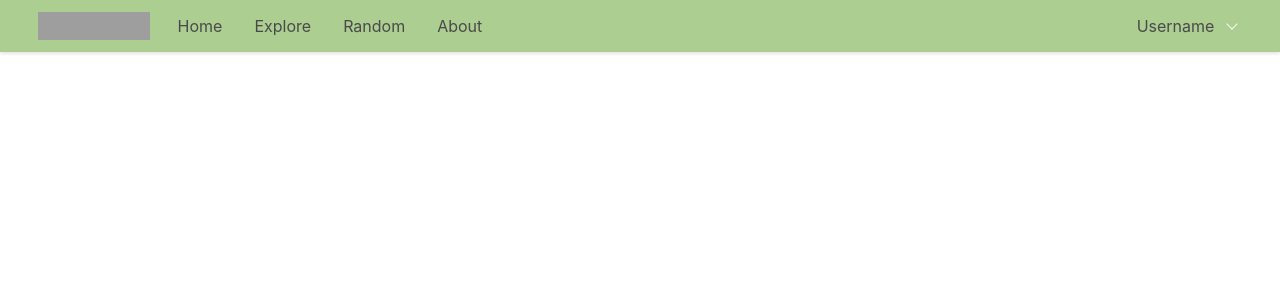
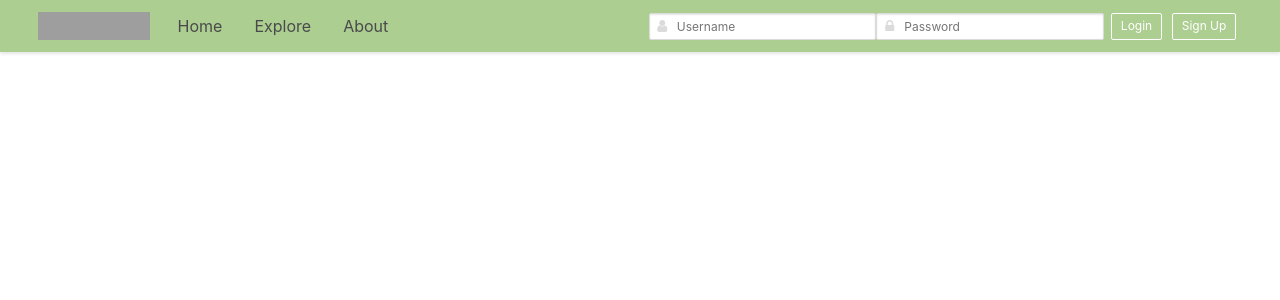
Before and after one commit to MasonMuszynski/recipe-site, a Django app: template project/templates/base.html in a window 1280 px wide. Shown: the top 300 px of the page. Run offline with Django 3.2, Linux system fonts and the light colour scheme; the template is opened without the code that fills it, so the values that code supplies are empty; grey boxes are pictures that could not be loaded.

Commit message:
Ability to login and logout via navbar

```diff
--- a/project/project/urls.py
+++ b/project/project/urls.py
@@ -16,7 +16,11 @@ Including another URLconf
 from django.conf.urls import url, include
 from django.contrib import admin
 
+from . import views
+
 urlpatterns = [
     url(r'^admin/', admin.site.urls),
     url(r'^recipe/?', include('recipe.urls')),
+    url(r'^login/', views.loginUser),
+    url(r'logout/', views.logoutUser)
 ]
--- a/project/recipe/views.py
+++ b/project/recipe/views.py
@@ -29,4 +29,4 @@ def recipe_detail(request, recipe_id):
     recipeSteps = Step.objects.filter(recipe=recipe).order_by('id')
 
     return render(request, 'recipe/view_recipe.html',
-                  {'recipe': recipe, 'ingredients': recipeIngreds, 'steps': recipeSteps})
+                  {'request': request, 'recipe': recipe, 'ingredients': recipeIngreds, 'steps': recipeSteps})
--- a/project/static/css/recipe-site.css
+++ b/project/static/css/recipe-site.css
@@ -11,6 +11,9 @@ a.navbar-item:hover{
     background-color: #A2C288;
     color: #f7f7f7;
   }
+.login-btn-padding {
+  padding: 2px !important;
+}
 .navbar-link::after {
     border: 1px solid #f7f7f7;
     border-right: 0;
@@ -32,6 +35,15 @@ a.navbar-item:hover{
 }
 .navbar-burger.is-active span {
     background-color: #f7f7f7;
+}
+.button.is-login.is-inverted.is-outlined {
+  background-color: transparent;
+  border-color: #fff;
+  color: #fff;
+}
+.button.is-login.is-inverted.is-outlined:hover, .button.is-login.is-inverted.is-outlined:focus {
+  background-color: #fff;
+  color: #A2C288;
 }
 body {
     background-color: #f7f7f7;
--- a/project/templates/base.html
+++ b/project/templates/base.html
@@ -19,11 +19,10 @@
     <nav class="navbar has-shadow">
 
     <div class="navbar-brand">
+
         <a class="nav-item" href="/admin">
             <img src="http://bulma.io/images/bulma-logo.png" alt="Bulma: a modern CSS framework based on Flexbox" width="112" height="28">
         </a>
-
-
 
         <div class="navbar-burger" data-target="navMenu">
             <span></span>
@@ -39,10 +38,13 @@
         <div class="navbar-start">
             <a class="navbar-item">Home</a>
             <a class="navbar-item">Explore</a>
-        <a class="navbar-item">Random</a>
+            <!-- <a class="navbar-item">Random</a> -->
             <a class="navbar-item">About</a>
         </div>
 
+
+        {% if request.user.is_authenticated %}
+        <!--Display nav for logged in users-->
 
         <div class="navbar-end">
             <div class="navbar-item has-dropdown is-hoverable">
@@ -50,12 +52,55 @@
                 <div class="navbar-dropdown is-boxed">
                     <a class="navbar-item">Profile</a>
                     <a class="navbar-item">Add Recipe</a>
-            <a class="navbar-item">Logout</a>
+                    <a href="/logout/" class="navbar-item">Logout</a>
                 </div>
             </div>
         </div>
 
+
+        {% else %}
+        <!--Display nav for logged out users-->
+
+
+            <form action="/login/" method="post" class="navbar-item">
+                {% csrf_token %}
+
+
+                    <p class="control has-icons-left">
+
+                        <input id="username" name="username" type="text"
+                               class="input is-small" placeholder="Username" required>
+
+                        <span class="icon is-small is-left">
+                            <i class="fa fa-user"></i>
+                        </span>
+                    </p>
+
+                    <p class="control has-icons-left">
+
+                        <input id="password" name="password" type="password"
+                               class="input is-small"  placeholder="Password" required>
+
+                        <span class="icon is-small is-left">
+                            <i class="fa fa-lock"></i>
+                        </span>
+                    </p>
+
+                <input type="hidden" name="next" value="{{ request.path }}">
+
+                <div id="login-button" class="login-btn-padding">
+                    <input type="submit" class="button is-small is-login is-inverted is-outlined"
+                           value="Login" style="margin-right: 5px; margin-left: 5px">
+                    <a class="button is-small is-login is-inverted is-outlined">Sign Up</a>
                 </div>
+
+
+            </form>
+
+        {% endif %}
+
+    </div>
+
 
   </nav>
 
```
Also changed, not shown: project/project/views.py (added, +50 -0 lines), project/static/ingredient-icons/frozenpeas.png (added). Lines whose indentation alone changed are shown as unchanged.
